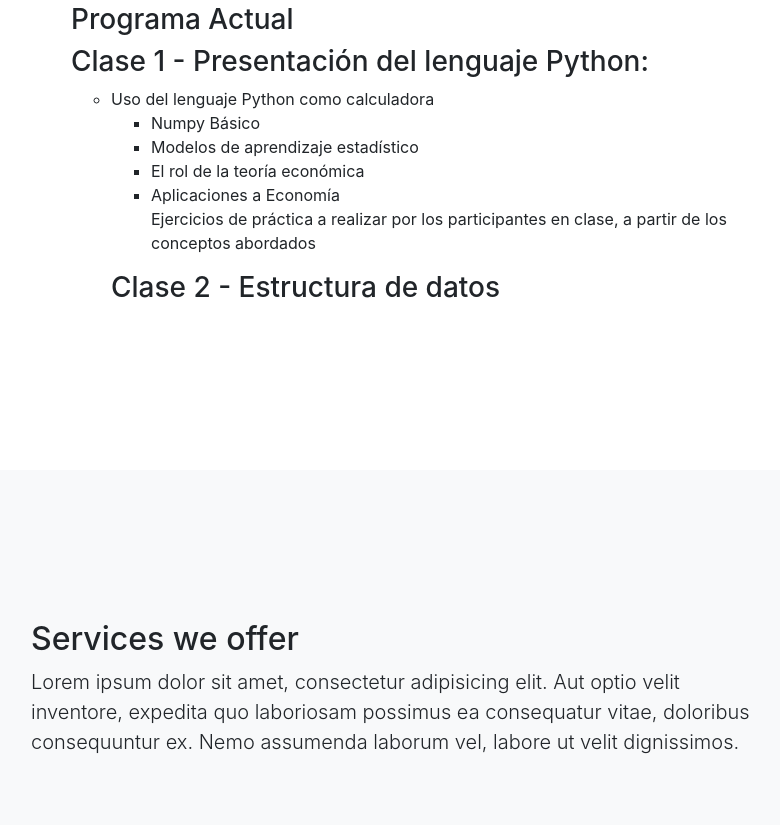
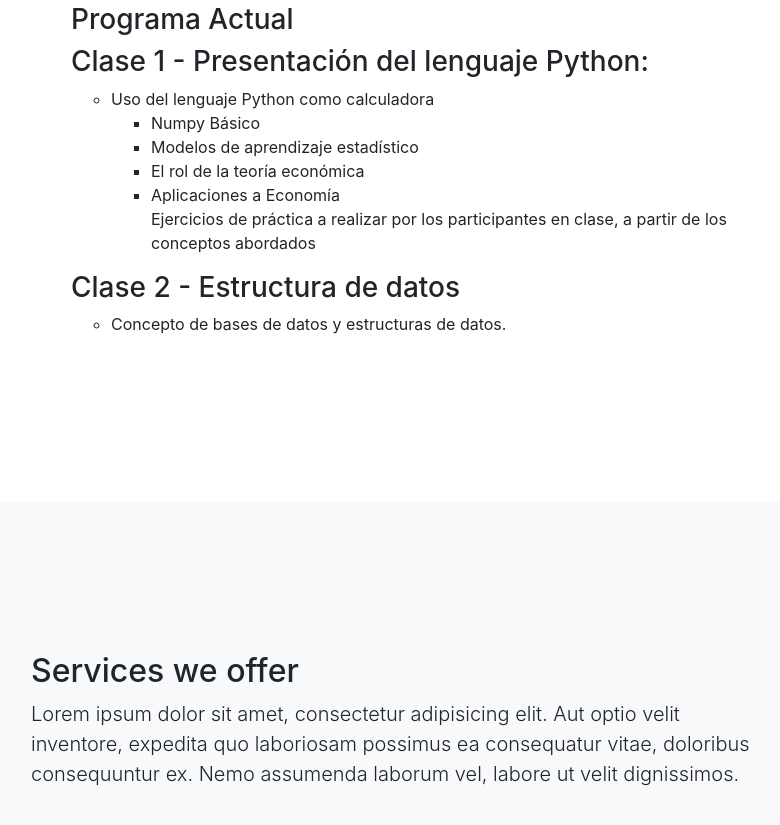
Before and after one commit to edsilvaf/Curso-Python-Analisis-de-datos, a website with bundled scripts: page index.html in a window 1280 px wide. Shown: the part 657-1482 px from the top of the page, without its empty margins (244-1024 px from the left). Built offline with nearby package versions, Linux system fonts and the light colour scheme.

Commit message:
Update index.html

```diff
--- a/index.html
+++ b/index.html
@@ -71,10 +71,11 @@
             <li>Aplicaciones a Economía</li>
             <p>Ejercicios de práctica a realizar por los participantes en clase, a partir de los conceptos abordados</p>
           </ul>
+          </div>
              <div id="clase-2---estructura-de-datos" class="section level3">
       <h3>Clase 2 - Estructura de datos</h3>
 <ul>
-      </div>
+      <li>Concepto de bases de datos y estructuras de datos. </li>
         </div>
     </div>
   </section>
```
